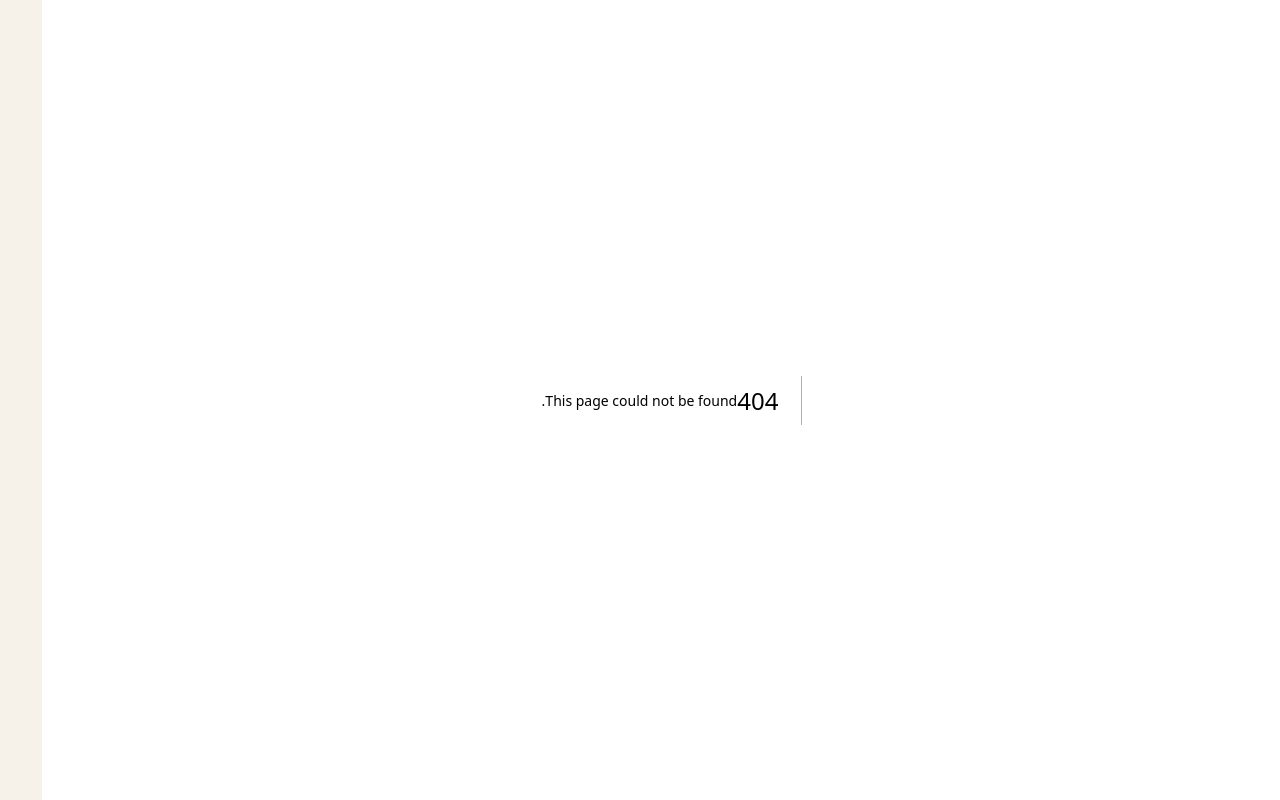
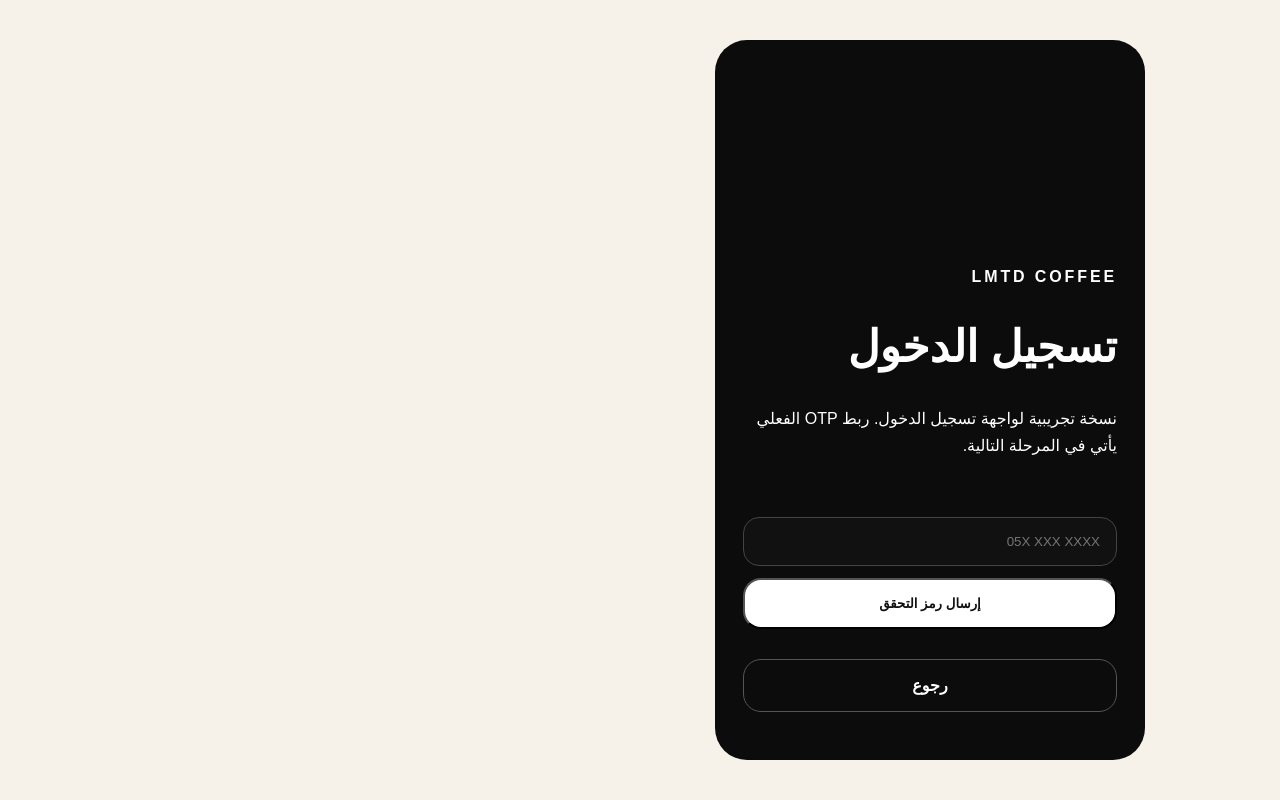
Before and after one commit to westRegion-gif/saleh-order-ahead, a Next.js app in the folder lmtd/apps/customer/: page /login in a window 1280 px wide. Before the commit this address had no page. Built offline with nearby package versions, Linux system fonts and the light colour scheme.

Commit message:
feat(customer): add login route

```diff
--- /dev/null
+++ b/lmtd/apps/customer/app/login/page.tsx
@@ -0,0 +1,21 @@
+export default function LoginPage() {
+  return (
+    <main className="shell">
+      <section className="hero">
+        <p className="eyebrow">LMTD COFFEE</p>
+        <h1>تسجيل الدخول</h1>
+        <p>نسخة تجريبية لواجهة تسجيل الدخول. ربط OTP الفعلي يأتي في المرحلة التالية.</p>
+        <form style={{display:'grid', gap:12, marginTop:24}}>
+          <input
+            aria-label="Phone number"
+            placeholder="05X XXX XXXX"
+            inputMode="tel"
+            style={{padding:16, borderRadius:16, border:'1px solid #444', background:'#111', color:'#fff'}}
+          />
+          <button type="button" className="primary">إرسال رمز التحقق</button>
+        </form>
+        <a className="secondary" href="/" style={{marginTop:12}}>رجوع</a>
+      </section>
+    </main>
+  );
+}
```
